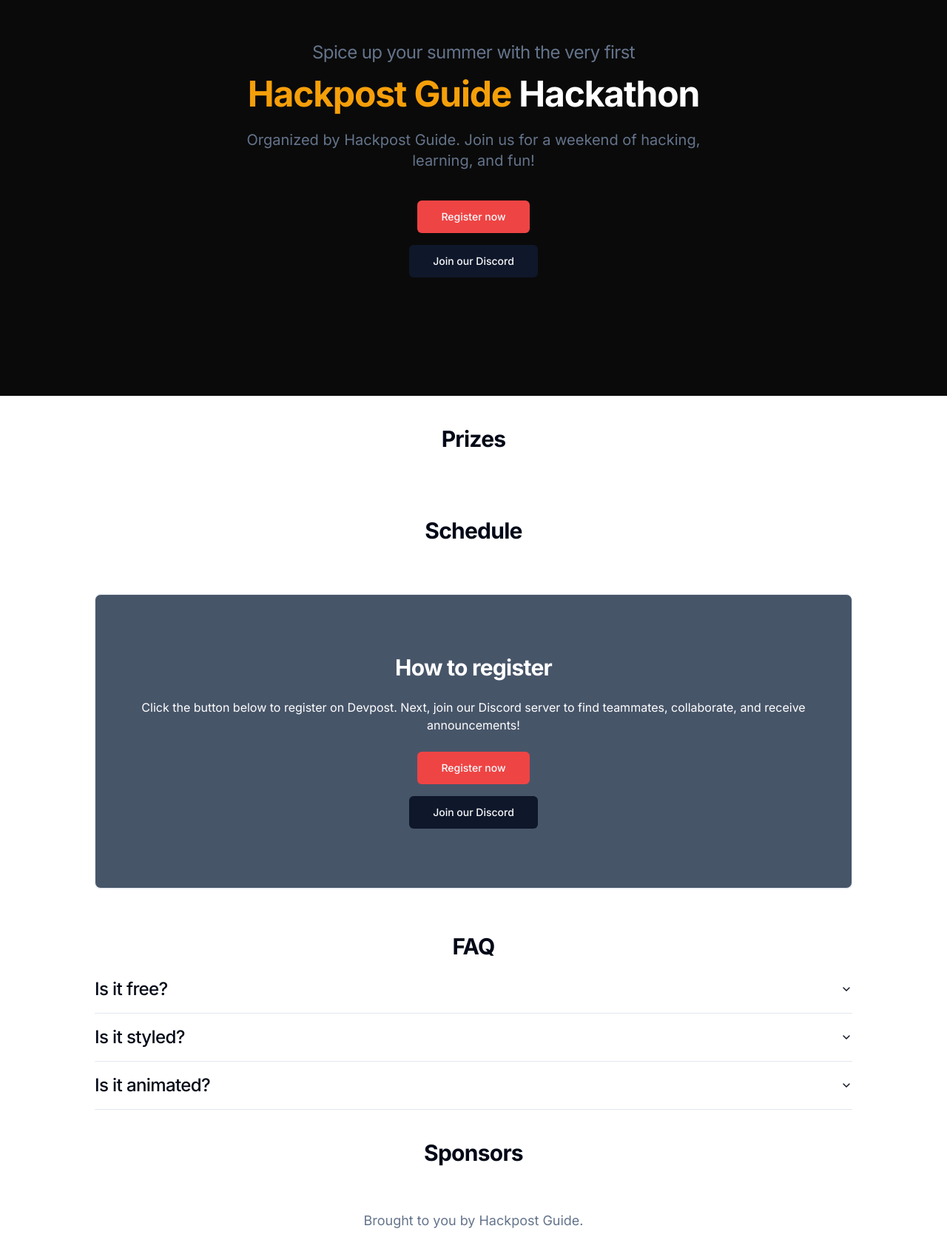
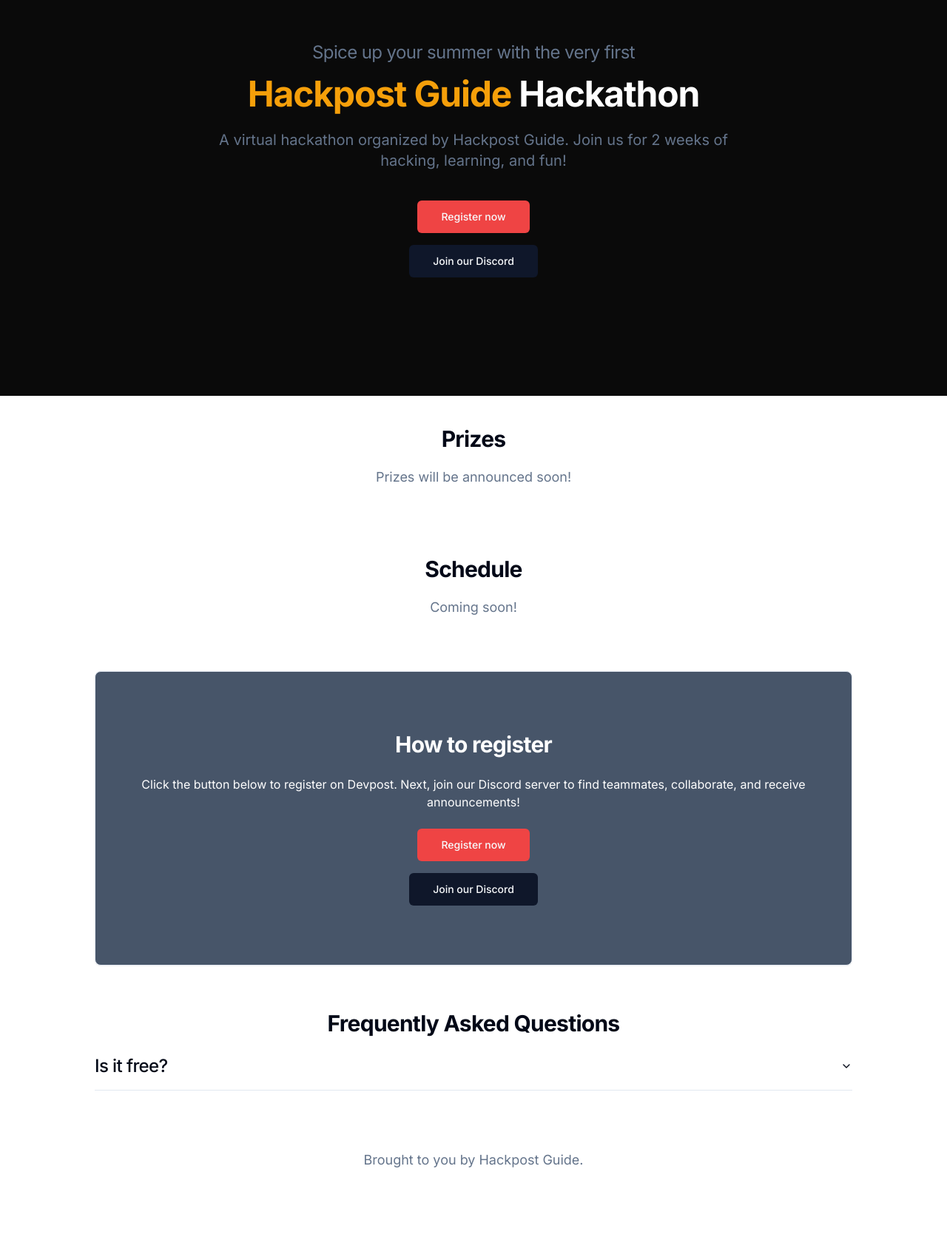
Before and after one commit to hackpostguide/hackathon-1.0, a Next.js app: page / in a window 1280 px wide. Shown: the part 105-1781 px from the top of the page at 74% size. After the commit the page ends 1699 px from the top, so only its background shows below. Built offline with nearby package versions, Linux system fonts and the light colour scheme.

Commit message:
chore: Update landing page with Hackpost Guide Hackathon details

```diff
--- a/app/page.tsx
+++ b/app/page.tsx
@@ -24,7 +24,7 @@
             <h1 className="">Hackathon</h1>
           </div>
           <p className="text-lg sm:text-xl mb-10">
-            Organized by Hackpost Guide. Join us for a weekend of hacking, learning, and fun!
+            A virtual hackathon organized by Hackpost Guide. Join us for 2 weeks of hacking, learning, and fun!
           </p>
 
           <RegisterButtons />
@@ -35,6 +35,7 @@
       <section className="px-10">
         <div className="py-10 max-w-5xl mx-auto">
           <h2>Prizes</h2>
+          <p>Prizes will be announced soon!</p>
         </div>
       </section>
 
@@ -42,6 +43,7 @@
       <section className="px-10">
         <div className="py-10 max-w-5xl mx-auto">
           <h2>Schedule</h2>
+          <p>Coming soon!</p>
         </div>
       </section>
 
@@ -60,7 +62,7 @@
 
       {/* FAQ */}
       <section className="px-10">
-        <h2 className="pt-10">FAQ</h2>
+        <h2 className="pt-10">Frequently Asked Questions</h2>
         <div className="max-w-5xl mx-auto">
           <FAQ />
         </div>
@@ -68,11 +70,11 @@
       </section>
 
       {/* Sponsors */}
-      <section className="px-10">
+      {/* <section className="px-10">
         <div className="py-10 max-w-5xl mx-auto">
           <h2>Sponsors</h2>
         </div>
-      </section>
+      </section> */}
 
       <Footer />
     </main>
--- a/components/FAQ.tsx
+++ b/components/FAQ.tsx
@@ -11,7 +11,7 @@
                     <p>Yes!</p>
                 </AccordionContent>
             </AccordionItem>
-            <AccordionItem value="item-2">
+            {/* <AccordionItem value="item-2">
                 <AccordionTrigger>Is it styled?</AccordionTrigger>
                 <AccordionContent>
                     <p>Yes!</p>
@@ -22,7 +22,7 @@
                 <AccordionContent>
                     <p>Yes!</p>
                 </AccordionContent>
-            </AccordionItem>
+            </AccordionItem> */}
         </Accordion>
     </div>
   )
--- a/components/Footer.tsx
+++ b/components/Footer.tsx
@@ -3,7 +3,7 @@
 
 export default function Footer() {
 return (
-    <footer className="text-center h-10">
+    <footer className="text-center mt-20 h-10">
             <p className='text-muted-foreground text-lg'>
                 Brought to you by&nbsp;
                 <Link className="no-underline hover:underline" href="https://hackpost.guide" target="_blank" rel="noopener noreferrer">
```
